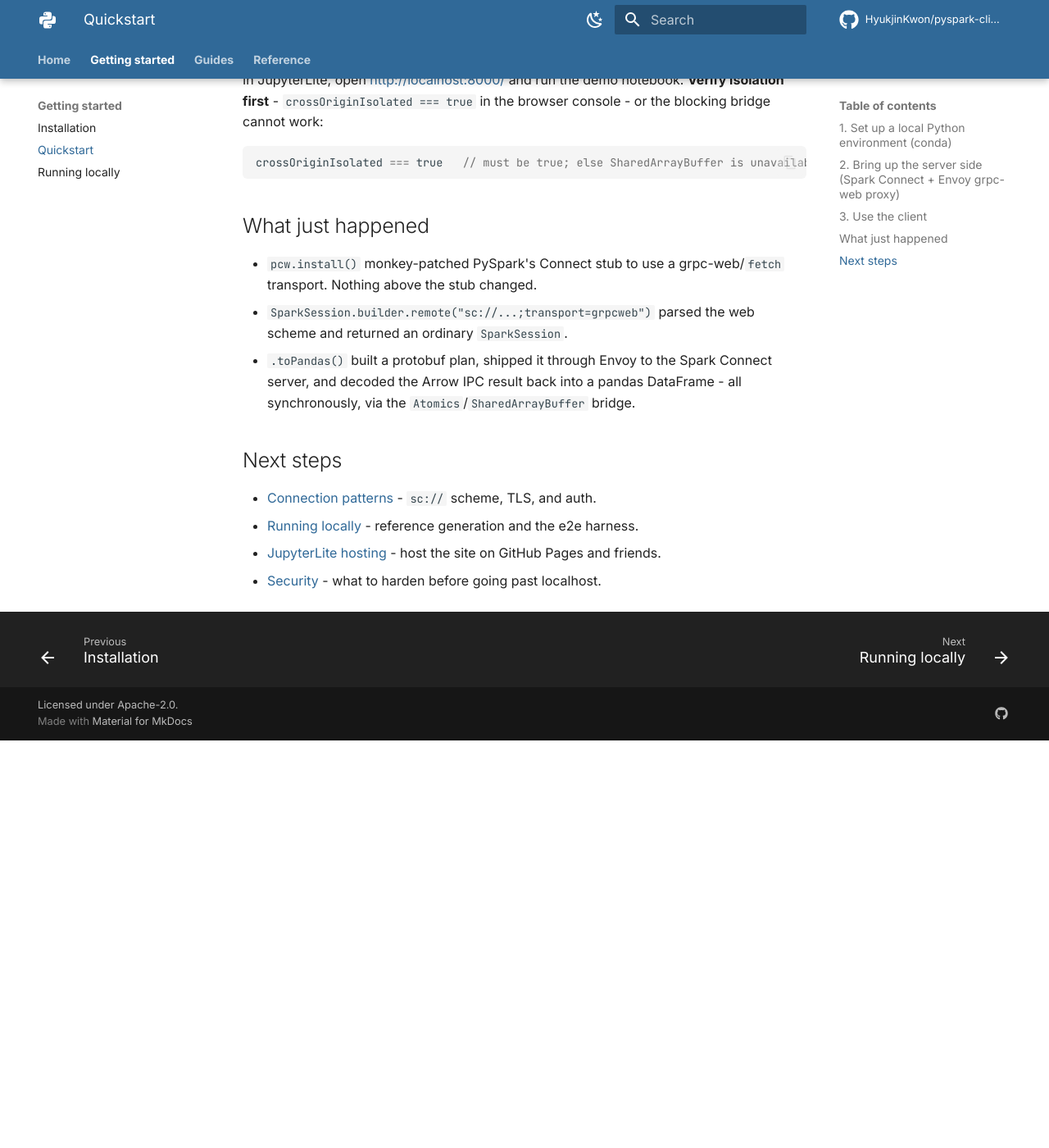
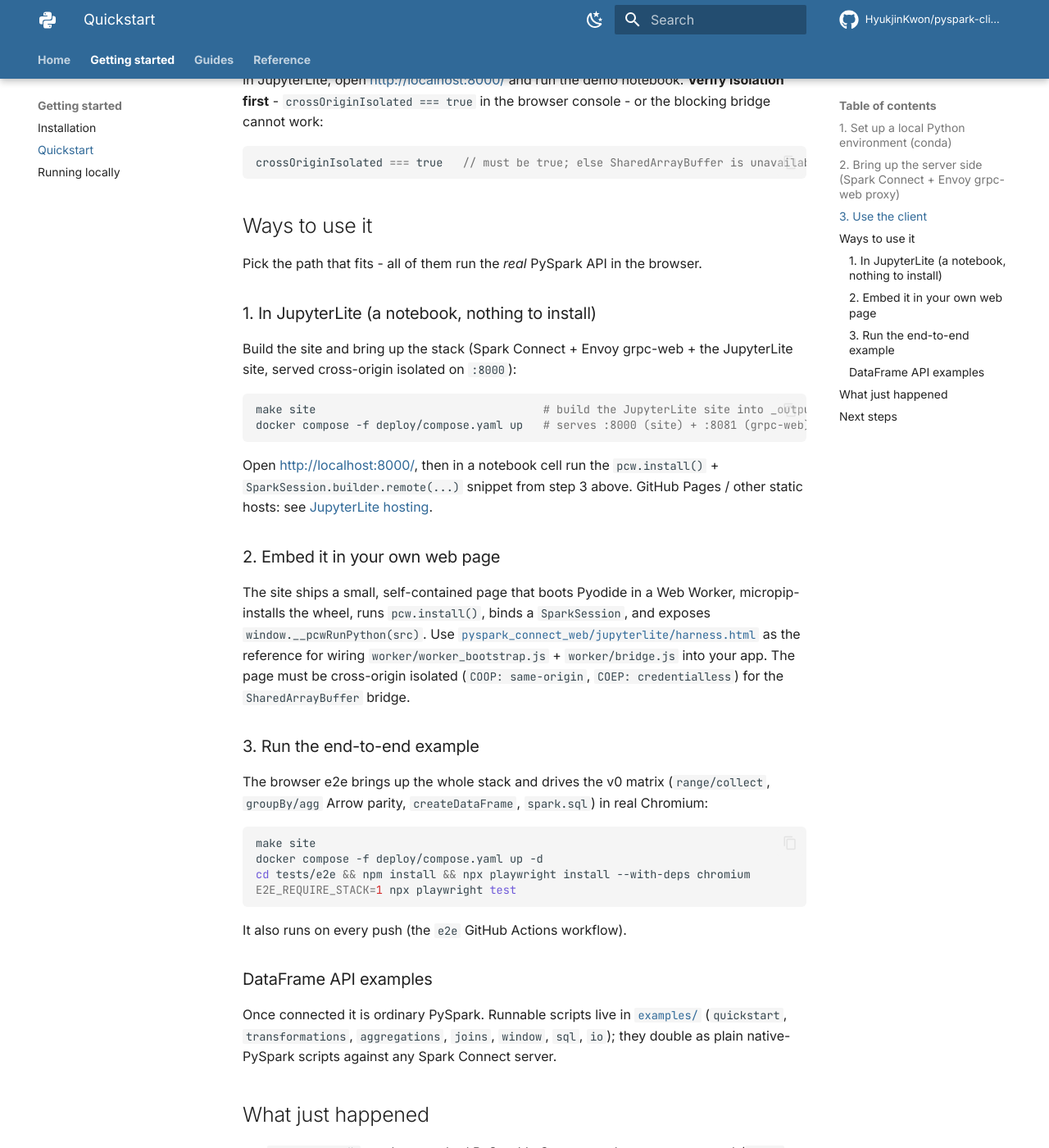
Before and after one commit to HyukjinKwon/pyspark-client-wasm, an MkDocs documentation site: the page built from docs/quickstart.md, in a window 1280 px wide and 1400 px high, scrolled down 1148 px. Shown: the whole window at 82% size. Built offline with MkDocs 1.6.1 and Material for MkDocs 9.7.7, drawn with Linux system fonts in a browser that asks for light colours; comment, search, counter and statistics services are not loaded; before the commit the page ends 2051 px from its top, so only the background shows below that; some of the changed text lies outside the part shown.

Commit message:
docs: mirror README 'Ways to use it' + examples into quickstart; fix COEP value
Add the in-browser / embed-in-your-page / run-the-e2e paths and the examples/
DataFrame pointer to docs/quickstart.md so the docs match README. Fix a stale
COEP header in the quickstart table: the deploy serves credentialless, not
require-corp. Ignore the local mkdocs site/ build output.

Co-authored-by: Isaac

````diff
--- a/docs/quickstart.md
+++ b/docs/quickstart.md
@@ -27,7 +27,7 @@
 | URL | What |
 |-----|------|
 | `sc://localhost:8081/;transport=grpcweb` | grpc-web endpoint the client connects to |
-| <http://localhost:8000/> | JupyterLite site, served with the mandatory `Cross-Origin-Opener-Policy: same-origin` + `Cross-Origin-Embedder-Policy: require-corp` headers (required for `SharedArrayBuffer`) |
+| <http://localhost:8000/> | JupyterLite site, served with the mandatory `Cross-Origin-Opener-Policy: same-origin` + `Cross-Origin-Embedder-Policy: credentialless` headers (required for `SharedArrayBuffer`) |
 
 See [`deploy/README.md`](https://github.com/HyukjinKwon/pyspark-client-wasm/blob/main/deploy/README.md)
 for ports, version pins, and CORS/header checks.
@@ -51,6 +51,56 @@
 crossOriginIsolated === true   // must be true; else SharedArrayBuffer is unavailable
 ```
 
+## Ways to use it
+
+Pick the path that fits - all of them run the *real* PySpark API in the browser.
+
+### 1. In JupyterLite (a notebook, nothing to install)
+
+Build the site and bring up the stack (Spark Connect + Envoy grpc-web + the
+JupyterLite site, served cross-origin isolated on `:8000`):
+
+```bash
+make site                                  # build the JupyterLite site into _output/
+docker compose -f deploy/compose.yaml up   # serves :8000 (site) + :8081 (grpc-web) + :15002 (Spark)
+```
+
+Open <http://localhost:8000/>, then in a notebook cell run the `pcw.install()` +
+`SparkSession.builder.remote(...)` snippet from step 3 above. GitHub Pages / other
+static hosts: see [JupyterLite hosting](jupyterlite-hosting.md).
+
+### 2. Embed it in your own web page
+
+The site ships a small, self-contained page that boots Pyodide in a Web Worker,
+micropip-installs the wheel, runs `pcw.install()`, binds a `SparkSession`, and
+exposes `window.__pcwRunPython(src)`. Use
+[`pyspark_connect_web/jupyterlite/harness.html`](https://github.com/HyukjinKwon/pyspark-client-wasm/blob/main/pyspark_connect_web/jupyterlite/harness.html)
+as the reference for wiring `worker/worker_bootstrap.js` + `worker/bridge.js` into
+your app. The page must be cross-origin isolated (`COOP: same-origin`,
+`COEP: credentialless`) for the `SharedArrayBuffer` bridge.
+
+### 3. Run the end-to-end example
+
+The browser e2e brings up the whole stack and drives the v0 matrix
+(`range/collect`, `groupBy/agg` Arrow parity, `createDataFrame`, `spark.sql`) in
+real Chromium:
+
+```bash
+make site
+docker compose -f deploy/compose.yaml up -d
+cd tests/e2e && npm install && npx playwright install --with-deps chromium
+E2E_REQUIRE_STACK=1 npx playwright test
+```
+
+It also runs on every push (the `e2e` GitHub Actions workflow).
+
+### DataFrame API examples
+
+Once connected it is ordinary PySpark. Runnable scripts live in
+[`examples/`](https://github.com/HyukjinKwon/pyspark-client-wasm/tree/main/examples)
+(`quickstart`, `transformations`, `aggregations`, `joins`, `window`, `sql`, `io`);
+they double as plain native-PySpark scripts against any Spark Connect server.
+
 ## What just happened
 
 * `pcw.install()` monkey-patched PySpark's Connect stub to use a grpc-web/`fetch`
````
Also changed, not shown: 1 other file.
